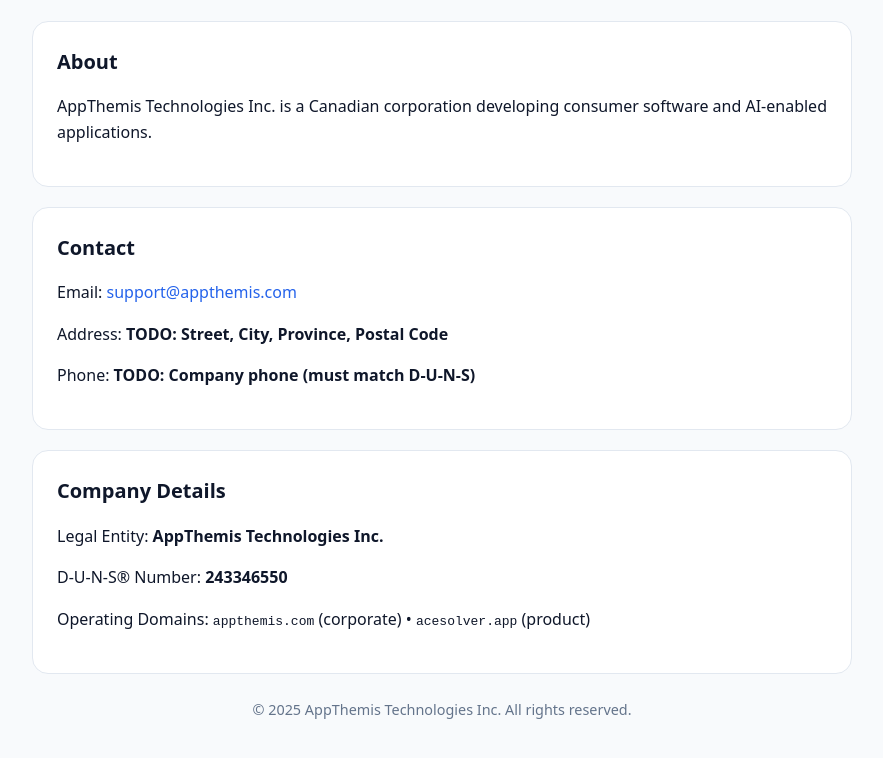
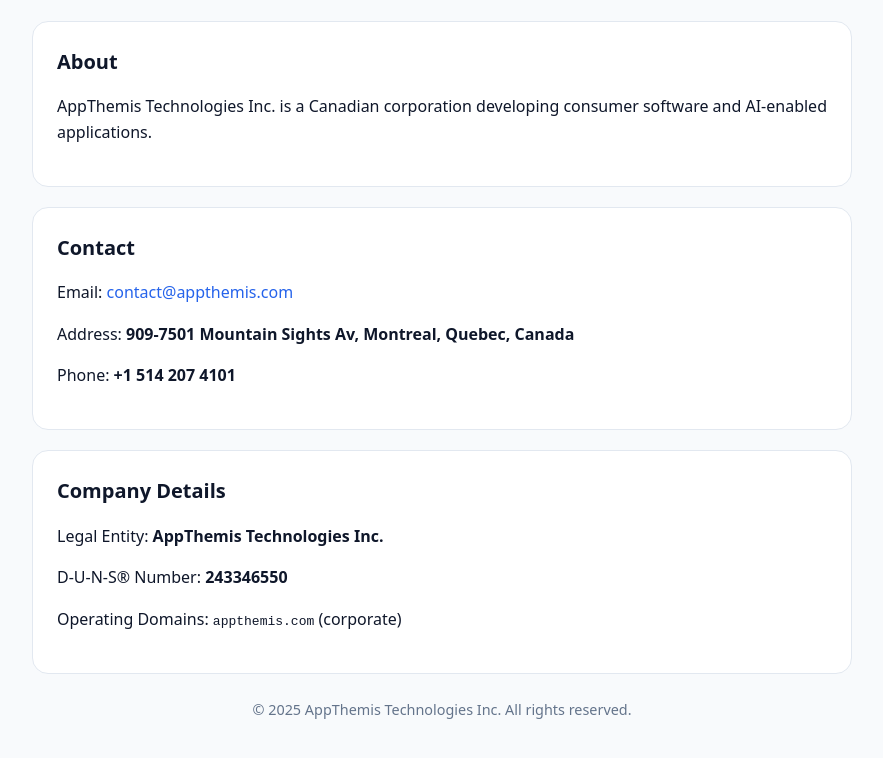
Before and after one commit to alexandrebrossard/appthemis_website, a plain HTML site: page index.html in a window 1280 px wide. Shown: the part 144-902 px from the top of the page, without its empty margins (198-1081 px from the left). Drawn offline with Linux system fonts and the light colour scheme.

Commit message:
Update index.html

```diff
--- a/index.html
+++ b/index.html
@@ -29,16 +29,16 @@
 
     <section>
       <h2>Contact</h2>
-      <p>Email: <a href="mailto:support@appthemis.com">support@appthemis.com</a></p>
-      <p>Address: <strong>TODO: Street, City, Province, Postal Code</strong></p>
-      <p>Phone: <strong>TODO: Company phone (must match D-U-N-S)</strong></p>
+      <p>Email: <a href="mailto:contact@appthemis.com">contact@appthemis.com</a></p>
+      <p>Address: <strong>909-7501 Mountain Sights Av, Montreal, Quebec, Canada</strong></p>
+      <p>Phone: <strong>+1 514 207 4101</strong></p>
     </section>
 
     <section>
       <h2>Company Details</h2>
       <p>Legal Entity: <strong>AppThemis Technologies Inc.</strong></p>
       <p>D-U-N-S® Number: <strong>243346550</strong></p>
-      <p>Operating Domains: <code>appthemis.com</code> (corporate) • <code>acesolver.app</code> (product)</p>
+      <p>Operating Domains: <code>appthemis.com</code> (corporate)</p>
     </section>
 
     <footer>© <script>document.write(new Date().getFullYear())</script> AppThemis Technologies Inc. All rights reserved.</footer>
```
